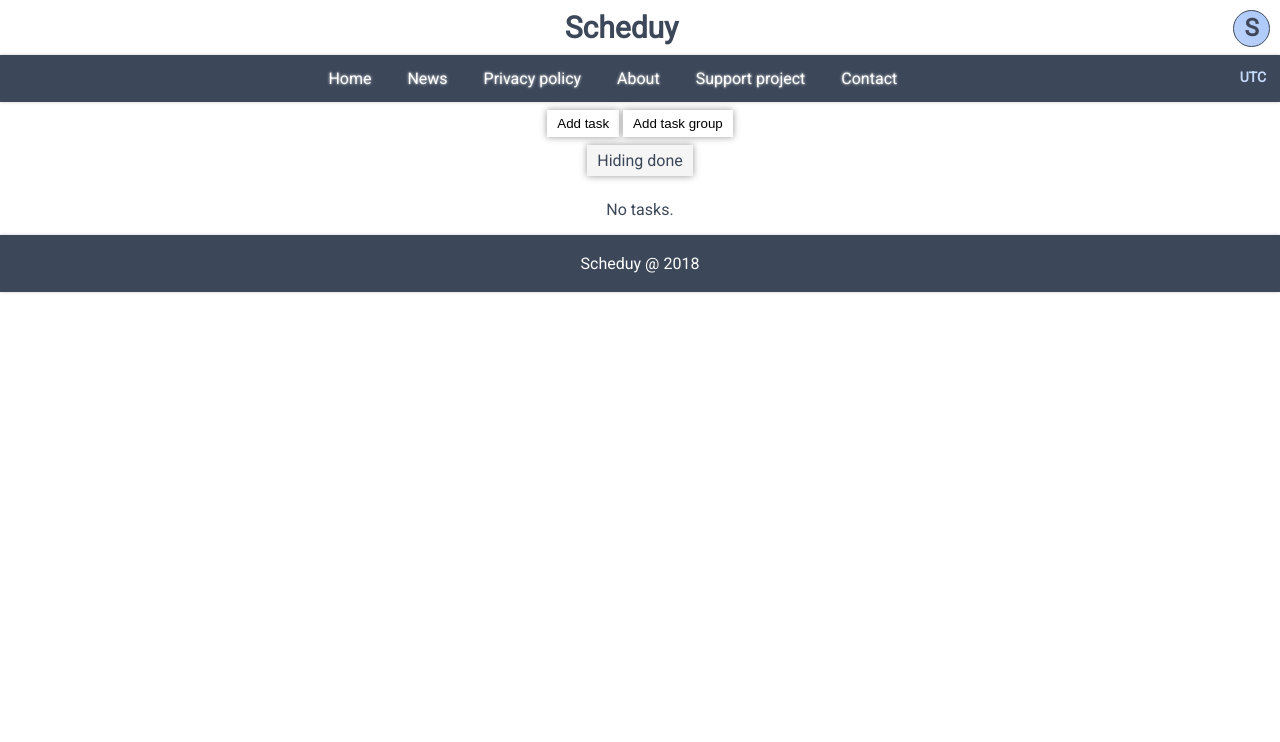
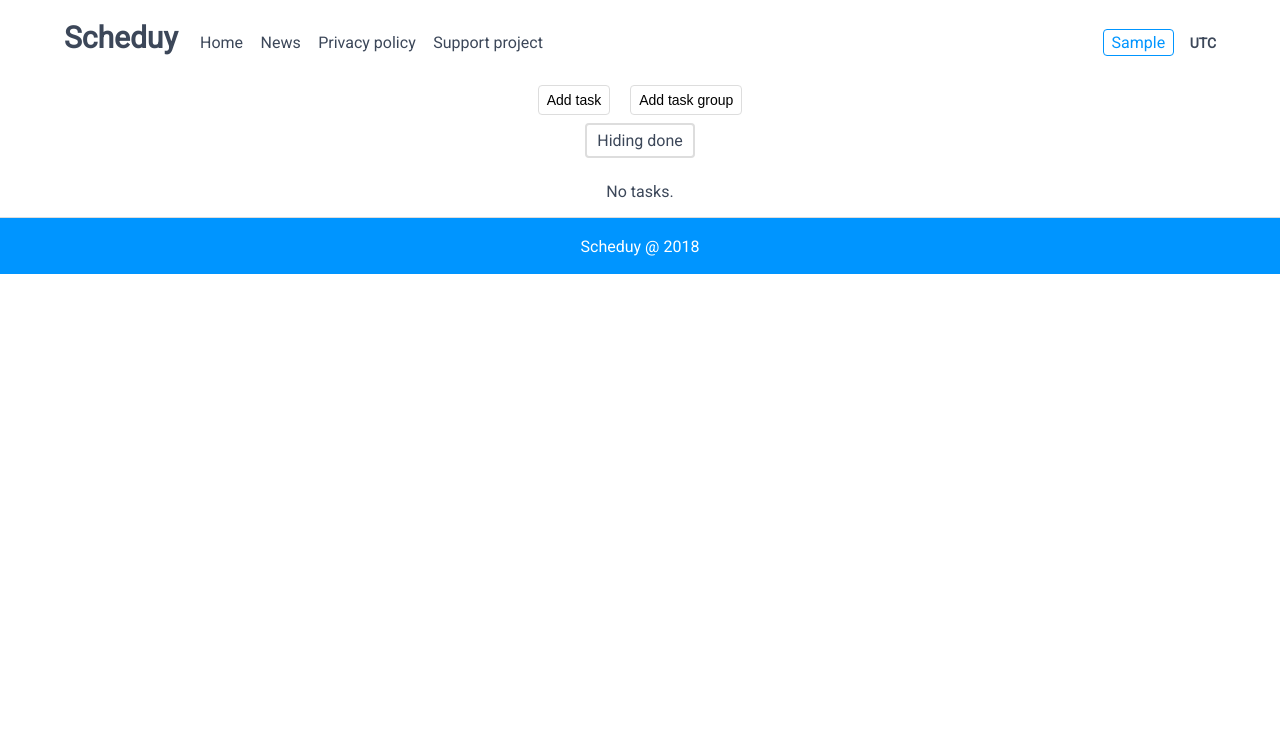
Before and after one commit to mikgor/Scheduy, a Django app: page / in a window 1280 px wide. Shown: the top 742 px of the page. Run offline with Django 3.2, Linux system fonts and the light colour scheme; the visitor is signed in with stand-in values (Sample User, id 1); data that the repository does not hold is empty; parts of the project's set-up code (start-up, migrations or seed data) failed here and were passed over; some libraries are stand-ins or nearby versions.

Commit message:
New style

```diff
--- a/scheduyapp/static/scheduyapp/style.css
+++ b/scheduyapp/static/scheduyapp/style.css
@@ -8,64 +8,87 @@ body {
 	margin: 0;
 	color: #3c4759;
 	min-height: 100%;
+
+}
+
+.content {
+    min-height: calc( 100vh - 57px );
+    margin: 0;
 }
 
 header {
-	font-weight: bold;
-	margin: 10px;
-	color: #3c4759;
+	display: flex;
+	justify-content: space-around;
+	width: 90%;
+	margin: 0 auto;
+	padding: 20px;
+	align-items: stretch;
 	font-size: 30px;
 }
 
-#userMenu {
-	border-radius: 100%;
- 	background-color: #f5f5f5;
-	width: 35px;
-	color: #414759;
-	cursor: pointer;
-	align-items: center;
-   border: 1px solid #3c4759;
-   font-size: 24px;
-   justify-content: center;
-	height: 35px;
-   float: right;
-	background: linear-gradient(238deg, #f5f5f5, #aecaf9, #dbe8ff, #e9f1fd);
-	background-size: 800% 800%;
-	-webkit-animation: rainbow 30s ease infinite;
-   animation: rainbow 30s ease infinite;
+#logoMenu {
+    margin: auto;
+    font-weight: bold;
+	 margin-left: 0;
+ }
+
+#logoMenu ul li a {
+   color: #3c4759;
+	transition: 0.5s;
 }
 
-@keyframes rainbow {
-	0% { background-position: 0% 50% }
-	50% { background-position: 100% 50% }
-	100% { background-position: 0% 50% }
+#logoMenu ul li a:hover {
+   color: #68768c;
+	transition: 0.5s;
 }
 
-#userMenuLetter {
-	margin: 3px;
+#registration, #userActions {
+   margin-right: 0;
+}
+
+#userMenu {
+	transition: 0.5s;
+	border: 1px solid;
+	border-radius: 4px;
+	cursor: pointer;
+   font-size: 16px;
+	padding: 3px;
+	padding-left: 8px;
+	padding-right: 8px;
+	margin: 8px;
+	display: inline;
+	color: #0095ff;
+}
+
+#userMenu:hover {
+	transition: 0.5s;
+	background-color: #f9f9f9;
+	color: #0095ff;
 }
 
 ul#userMenuOptions {
 	list-style-type: none;
 	margin: 0;
-	transition: all 0.3s ease-in 0s;
 	background-color: white;
-	box-shadow: #989898 0px 0px 7px;
+	border-bottom: 3px solid #0095ff;
 	padding: 6px;
-	color: black;
-	font-size: 17px;
+	font-size: 14px;
+	left: 0;
+	top: 0;
 	display: none;
 	position: absolute;
-	right: 0px;
-	top: 57px;
 }
 
 ul#userMenuOptions li {
 	display: block;
 }
 
+ul#userMenuOptions a {
+	color: #3c4759;
+}
+
 ul#userMenuOptions li:hover {
-    text-decoration: underline;
+	color: #68768c;
 }
 
 #navbar {
@@ -75,18 +98,19 @@ ul#userMenuOptions li:hover {
 
 #userTimezone {
 	font-size: 14px;
-   display: inline-block;
-   color: #c6dafc;
    font-weight: bold;
-   float: right;
-   margin: 14px;
+   margin: auto 0;
+	display: inline;
 }
 
 ul {
     list-style-type: none;
     margin: 0;
+	 margin-left: 10px;
+	 display: inline;
     padding: 0;
     overflow: hidden;
+	 font-weight: normal;
 }
 
 li {
@@ -95,14 +119,13 @@ li {
 
 li a {
     display: block;
-    color: white;
     text-align: center;
-    padding: 14px 16px;
+    margin: 5px;
+	 font-size: 16px;
     text-decoration: none;
 }
 
 li a:hover {
-   background-color: white;
 	color: #3c4759;
 	transition: 1s;
 }
@@ -111,14 +134,30 @@ li a:hover {
 	margin-top: 20px;
 }
 
-input, select, input[type="color"] {
-   padding: 6px 10px;
-   margin: 8px 0;
-   box-sizing: border-box;
-	box-shadow: #989898 0px 0px 7px;
-	border: none;
+input, select, input[type="color"], input[type="submit"] {
 	background-color: white;
 	cursor: pointer;
+	transition: 0.5s;
+	border: 1px solid #ddd;
+	border-radius: 4px;
+	cursor: pointer;
+	font-size: 14px;
+	padding: 6px;
+	padding-left: 8px;
+	padding-right: 8px;
+	margin: 8px;
+	display: inline;
+}
+
+input[type="button"]:active {
+    border-color: #0095ff;
+	 transition: 0.5s;
+}
+
+input:hover, .taskColumn label:hover, #menuSettings label:hover {
+    border-color: #0095ff;
+	 color: #68768c;
+	 transition: 0.5s;
 }
 
 input[type="color"] {
@@ -128,43 +167,41 @@ input[type="color"] {
 form {
     width: 90%;
     padding: 12px;
-    margin: 20px auto 20px auto;
-    box-shadow: #989898 0px 0px 7px;
+    margin: 20px auto 0 auto;
+    border: 1px solid #ddd;
+	 border-radius: 4px;
 }
 
-input[type="submit"] {
-	background-color: whitesmoke;
-	font-weight: bold;
-	box-shadow: #989898 0px 0px 7px;
-}
 
 footer {
   padding: 3px;
+  position: relative;
+  height: 50px;
   right: 0;
   left: 0;
   bottom: 0;
-  background-color: #3c4759;
-  box-shadow: 0px 0px 3px #c7c7c7;
+  border-top: 1px solid #ddd;
+  background-color: #0095ff;
   color: white;
   text-align: center;
 }
 
 .fa, .fas {
-	font-weight: 900;
+	font-weight: 300;
 	color: #3c4759;
-	text-shadow: 0px 0px 3px #f5f5f5;
+	margin-left: 10px;
 }
 
 a {
 	text-decoration: none;
-	color: black;
-	text-shadow: 0px 0px 3px #f5f5f5;
+	color: #3c4759;
 }
 
 .group {
 	width: 90%;
 	margin: 0 auto;
 	margin-bottom: 50px;
+	box-shadow: 1px 1px 3px #ddd;
 }
 
 .groupTitle {
@@ -172,7 +209,6 @@ a {
 	font-size: 25px;
 	font-weight: bold;
 	padding: 9px;
-	box-shadow: #989898 0px -1px 7px;
 	display: flex;
 	align-items: center;
 	justify-content: center;
@@ -182,7 +218,6 @@ a {
 	display: flex;
 	align-items: center;
 	justify-content: center;
-	box-shadow: #989898 0px 0px 7px;
 	width: 100%;
 	margin-bottom: 10px;
 }
@@ -210,19 +245,20 @@ a {
 	color: #989898;
 }
 
-.taskTimeRemainingR, .taskTimeRemainingG{
-	color: white;
-	background-color: red;
+.taskTimeRemainingR, .taskTimeRemainingG {
+	border: 1px solid red;
 	border-radius: 4px;
-	padding: 1px;
+	padding: 2px;
 }
 
 .taskTimeRemainingR {
-	background-color: red;
+	border-color: red;
+	color: red;
 }
 
 .taskTimeRemainingG {
-	background-color: #4CAF50;
+	border-color: #4CAF50;
+	color: #4CAF50;
 }
 
 #menuSettings {
@@ -236,20 +272,16 @@ a {
 
 .taskColumn label, #menuSettings label {
 	 display: inline-block;
-	 box-shadow: #989898 0px 0px 7px;
+	 border-radius: 4px;
+	 border: 2px solid #ddd;
 	 transition: all 0.3s ease-in 0s;
-	 background-color: whitesmoke;
+	 background-color: white;
 	 padding: 6px 10px;
 	 cursor: pointer;
 }
 
-.taskColumn label:hover, #menuSettings label:hover {
-    box-shadow: #989898 0px 0px 16px;
-	 transition: all 0.3s ease-in 0s;
-}
-
 input:checked + label, #menuSettings input:checked + label {
-    background-color: #4CAF50;
+    border-color: #4CAF50;
 	 transition: all 0.3s ease-in 0s;
 }
 
@@ -261,7 +293,7 @@ input + label:before {
 
 input:checked + label:before {
     content: "Done";
-    color: white;
+    color: #4CAF50;
     float: left;
 	 transition: all 0.3s ease-in 0s;
  }
--- a/scheduyapp/templates/scheduyapp/base.html
+++ b/scheduyapp/templates/scheduyapp/base.html
@@ -11,28 +11,28 @@
     </head>
     <body>
       <div class="content">
-      <header>Scheduy
+      <header><div id="logoMenu">Scheduy
+         <ul>
+            <li><a href="{% url 'index' %}">Home</a></li>
+            <li><a href="">News</a></li>
+            <li><a href="">Privacy policy</a></li>
+            <li><a href="">Support project</a></li>
+         </ul>
+      </div>
          {% if user.is_authenticated %}
-            <div id="userMenu" onclick="SetMenuVisibility();">
-               <div id="userMenuLetter" title="Show or hide menu"> {{ user.username|capfirst|first }} </div>
+            <div id="userActions"><div id="userMenu" title="Show or hide menu" onclick="SetMenuVisibility();">{{ user.username|capfirst }}</div>
+            <div id="userTimezone">{{ user.timezonePreference }}</div></div>
                <ul id="userMenuOptions">
                   <a href="{% url 'UserUpdate' %}"><li>Preferences</li></a>
                   <a href="{% url 'logout' %}"><li>Logout</li></a>
                </ul>
-            </div>
 
+         {% else %}
+         <div id="registration"><div id="userMenu">Log in</div>
+         <div id="userMenu">Sign up</div></div>
          {% endif %}
       </header>
-      <div id="navbar"><ul>
-         <li><a href="{% url 'index' %}">Home</a></li>
-         <li><a href="">News</a></li>
-         <li><a href="">Privacy policy</a></li>
-         <li><a href="">About</a></li>
-         <li><a href="">Support project</a></li>
-         <li><a href="">Contact</a></li>
-         <div id="userTimezone">{{ user.timezonePreference }}</div>
-      </ul>
-      </div>
+
       {% if user.is_authenticated %}
       {% else %}
       <div>
@@ -41,15 +41,21 @@
       <a href="{% url 'signup' %}">signup</a></div>
       {% endif %}
     {% block content %}{% endblock %}
+    </div>
     <footer>
          <p>Scheduy @ 2018</p>
     </footer>
-    </div>
+
     <script type="text/javascript">
     function SetMenuVisibility() {
       var menu = document.getElementById("userMenuOptions");
       if (menu.style.display=="none")
+      {
+         var element = document.getElementById("userMenu");
          menu.style.display = "block";
+         menu.style.top = element.getBoundingClientRect().bottom + "px";
+         menu.style.left = element.getBoundingClientRect().x + (element.getBoundingClientRect().width - menu.offsetWidth)/2 + "px";
+      }
       else
          menu.style.display = "none";
     }
--- a/scheduyapp/templates/scheduyapp/index.html
+++ b/scheduyapp/templates/scheduyapp/index.html
@@ -58,14 +58,14 @@ Index
    </script>
    <h1>Tasks</h1>
     {% for group in taskgroup_list %}
-	 <div class="group">
+	 <div class="group" style="border-left: 2px solid {{group.color}}; border-right: 2px solid {{group.color}};">
  		<div class="groupTitle" style="background-color: {{group.color}};">
 			<div class="taskGroupColumnFirst">{{ group.name }}</div>
-			<div class="taskGroupColumn"><div class="groupBtns"><a href="{% url 'TaskGroupUpdate' group.id %}"><span class="fas fa-edit"></span> Edit</a> <a href="{% url 'TaskGroupDelete' group.id %}"><span class="fas fa-trash-alt"></span> Delete</a></div></div>
+			<div class="taskGroupColumn"><div class="groupBtns"><a href="{% url 'TaskGroupUpdate' group.id %}"><span class="fas fa-edit"></span></a> <a href="{% url 'TaskGroupDelete' group.id %}"><span class="fas fa-trash-alt"></span></a></div></div>
 		</div>
 	 {% for task in task_list %}
 	 	{% if task.group.id == group.id %}
-		<div class="task">
+		<div class="task" style="border-bottom: 2px solid {{group.color}};">
 			<div class="taskColumnFirst">
 				<div class="taskTitle">{{ task.name }}</div>
 				<div class="taskDeadline">{{ task.deadline|timezone:user.timezonePreference|date:'Y-m-d H:i'}}
@@ -82,7 +82,7 @@ Index
   				<label for="{{ task.id }}"></label>
 			</div>
 			<div class="taskColumn">
-				<div><a href="{% url 'TaskUpdate' task.id %}"><span class="fas fa-edit"></span> Edit</a></div><a href="{% url 'TaskDelete' task.id %}"><span class="fas fa-trash-alt"></span> Delete</a>
+				<a href="{% url 'TaskUpdate' task.id %}"><span class="fas fa-edit"></span></a><a href="{% url 'TaskDelete' task.id %}"><span class="fas fa-trash-alt"></span></a>
 			</div>
 		</div>
       <script>
```
